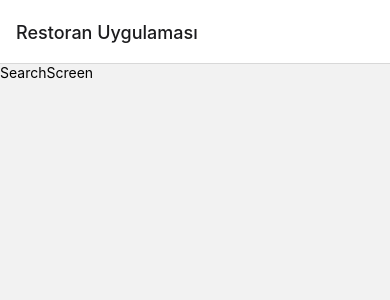
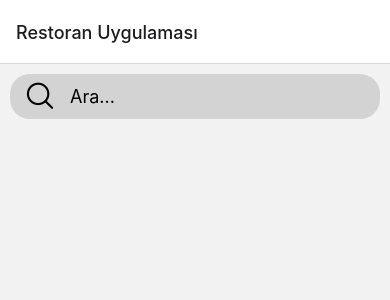
Before and after one commit to lprtan/restaurantApp, a React Native app in the folder restaurantApp/: screen /Search in a window 390 px wide. Shown: the top 300 px of the page. Built offline with nearby package versions, Linux system fonts and the light colour scheme.

Commit message:
Search bar added

```diff
--- /dev/null
+++ b/restaurantApp/components/SearchBar.js
@@ -0,0 +1,30 @@
+import { StyleSheet, Text, View, TextInput } from 'react-native'
+import React from 'react'
+import AntDesign from '@expo/vector-icons/AntDesign';
+
+export default function SearchBar() {
+  return (
+    <View style = {styles.backgroundStyle}>
+      <AntDesign style = {styles.iconStyle} name="search1" size={30} color="black" />
+      <TextInput style = {styles.inputStyle} placeholder='Ara...' autoCorrect = {false} autoCapitalize='none'/>
+    </View>
+  )
+}
+
+const styles = StyleSheet.create({
+    backgroundStyle: {
+        backgroundColor: 'lightgray',
+        flexDirection: 'row',
+        margin: 10,
+        height: 45,
+        alignItems: 'center',
+        borderRadius: 20
+    },
+    iconStyle: {
+        marginHorizontal: 15,
+    },
+    inputStyle: {
+        flex: 1,
+        fontSize: 18,
+    }
+})
--- a/restaurantApp/package.json
+++ b/restaurantApp/package.json
@@ -9,14 +9,15 @@
     "web": "expo start --web"
   },
   "dependencies": {
+    "@expo/vector-icons": "^14.0.4",
     "@react-navigation/native": "^6.1.18",
     "@react-navigation/native-stack": "^6.11.0",
     "expo": "~51.0.28",
     "expo-status-bar": "~1.12.1",
     "react": "18.2.0",
     "react-native": "0.74.5",
-    "react-native-screens": "3.31.1",
-    "react-native-safe-area-context": "4.10.5"
+    "react-native-safe-area-context": "4.10.5",
+    "react-native-screens": "3.31.1"
   },
   "devDependencies": {
     "@babel/core": "^7.20.0"
--- a/restaurantApp/screens/SearchScreen.js
+++ b/restaurantApp/screens/SearchScreen.js
@@ -1,10 +1,11 @@
 import { StyleSheet, Text, View } from 'react-native'
 import React from 'react'
+import SearchBar from '../components/SearchBar'
 
 export default function SearchScreen() {
   return (
     <View>
-      <Text>SearchScreen</Text>
+      <SearchBar/>
     </View>
   )
 }
```
Also changed, not shown: 1 other file (tests, documents, lock files or other folders).
